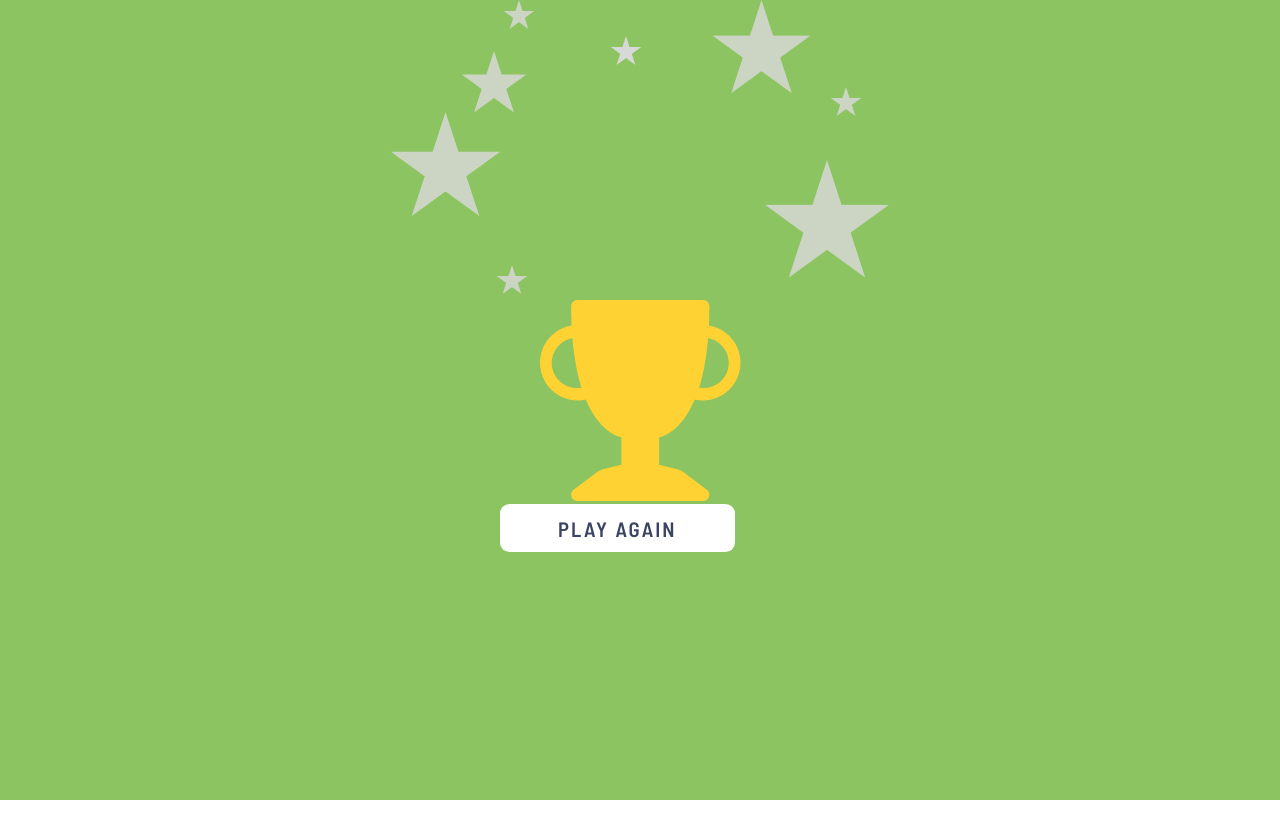
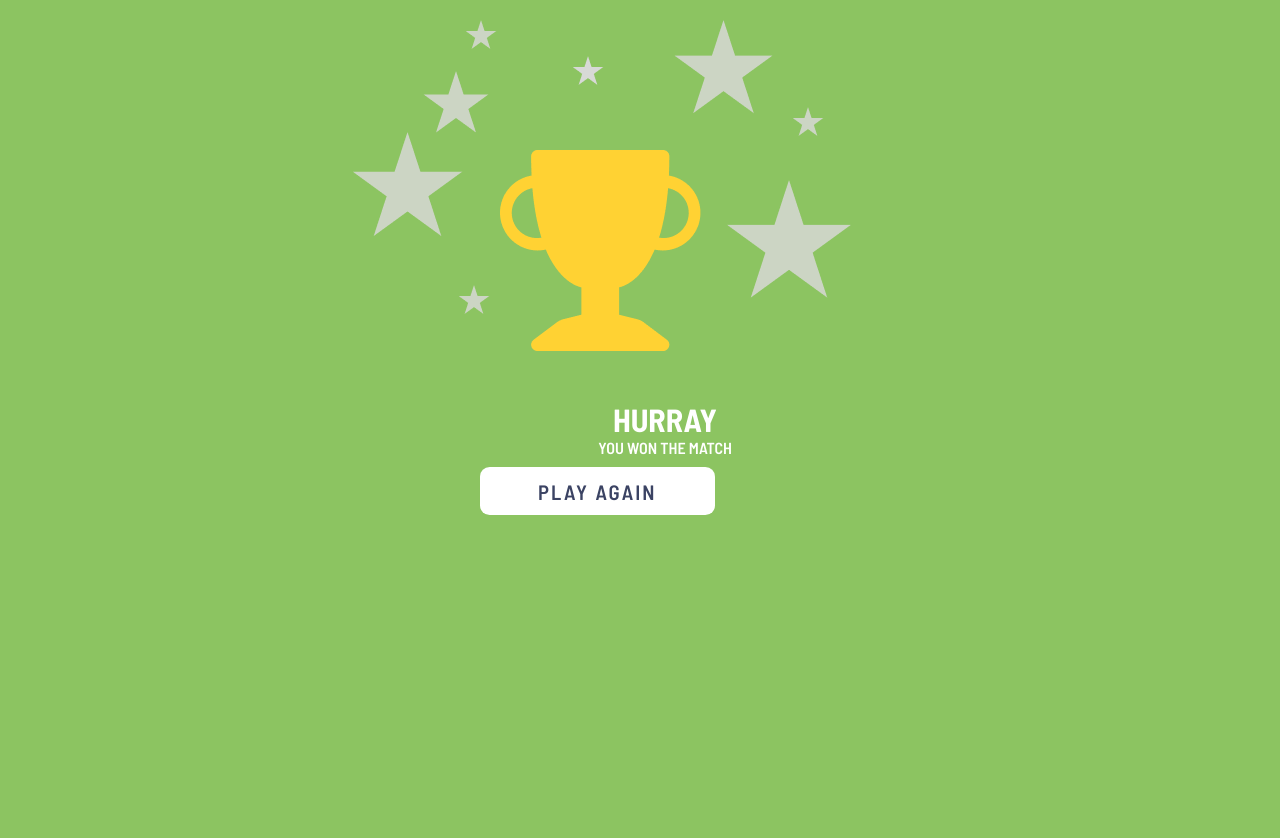
Before and after one commit to Abhishek3122/Moduletest_1, a plain HTML site: page index2.html in a window 1280 px wide. Before the commit the page ends 800 px from the top, so only its background shows below. Drawn offline with Linux system fonts and the light colour scheme; files whose address does not match are found by name.

Commit message:
second commit

```diff
--- a/index2.html
+++ b/index2.html
@@ -13,10 +13,11 @@
 <img src="C:\Users\asus\Desktop\rock-paper-scissors-video-master\images\hurray.png" ></div>
 <div class="star">
 <img src="C:\Users\asus\Desktop\rock-paper-scissors-video-master\images\cup.png" ></div>
-
-
-<a href="C:\Users\asus\Desktop\rock-paper-scissors-video-master\index.html"></a>
-<button class="playwon">play again</button>
+<div class="won">
+<h1>HURRAY</h1>
+<p>YOU WON THE MATCH</p></div>
+<a href="C:\Users\asus\Desktop\rock-paper-scissors-video-master\index.html">
+<button class="playwon">play again</button></a>
 
 </body>
 </html>
--- a/styles.css
+++ b/styles.css
@@ -268,8 +268,8 @@ body {
   text-transform: inherit;
   font-size: 1.3rem;
   letter-spacing: 0.1em;
-  margin-left: 500px;
-
+  margin-left: 480px;
+margin-top: 10px;
   cursor: pointer;}
 .play-again:focus {
   border: 2px solid var(--outline);
@@ -406,8 +406,19 @@ margin-left: 900px;
 }
 .star{
 
-  text-align: center;
+  position: absolute;
+  top: 150px;
+  left: 500px;
+  z-index: 1;
 }
 .hurray{
+  position: absolute;
+  top: 20px;
+  left: 350px;
+  z-index: 2;
+}
+.won{
   text-align: center;
+  margin-top: 400px;
+  margin-left: 50px;
 }
```
